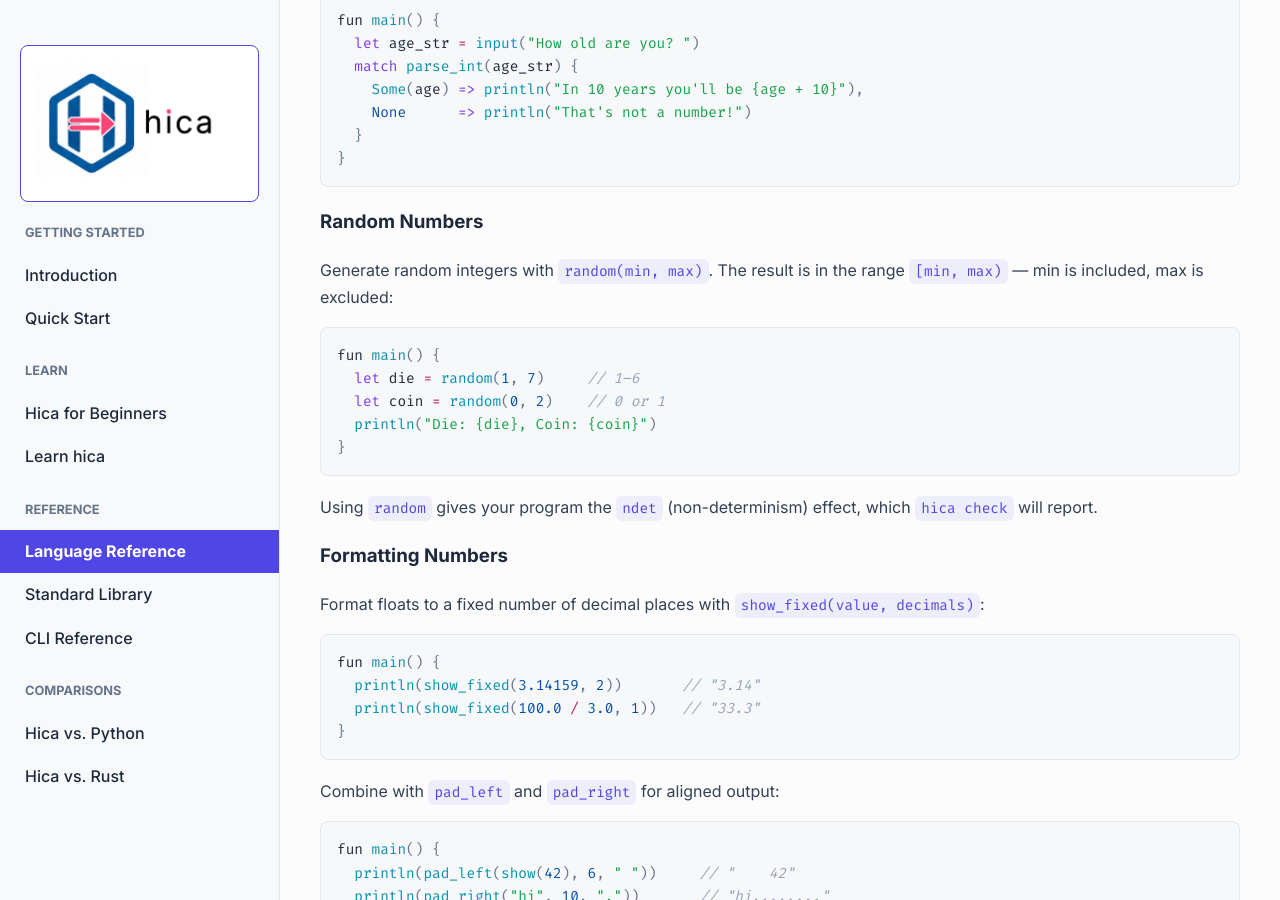
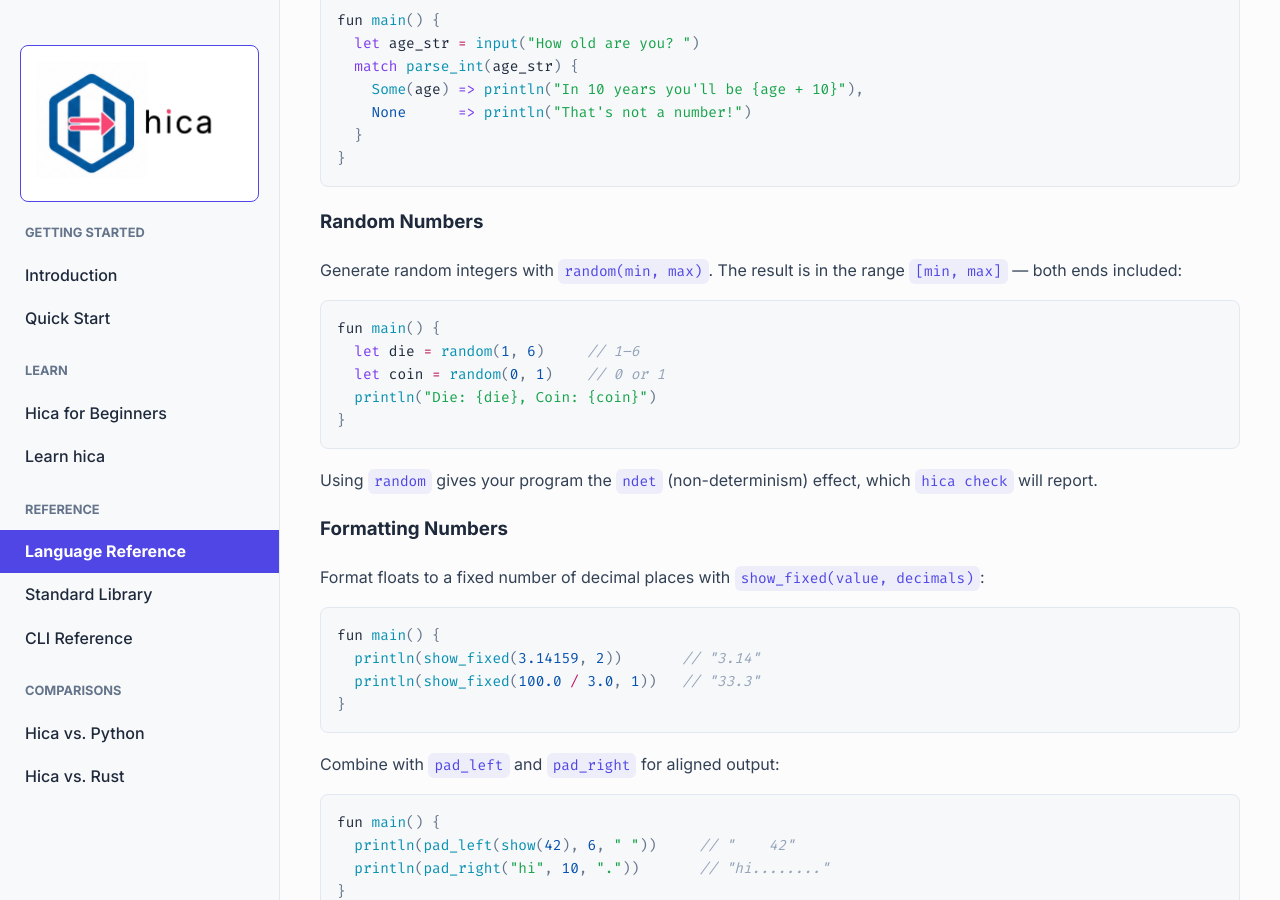
Before and after one commit to cladam/hica, a Jekyll site: the page built from docs/language-reference.md, in a window 1280 px wide and 900 px high, scrolled down 8946 px. Built offline with Jekyll 4.4.1, drawn with Linux system fonts in a browser that asks for light colours.

Commit message:
feat: update random() to use an inclusive range
Intent Log:
- Pre-sync safety snapshot
- Pre-sync safety snapshot

````diff
--- a/docs/language-reference.md
+++ b/docs/language-reference.md
@@ -405,12 +405,12 @@ fun main() {
 
 ### Random Numbers
 
-Generate random integers with `random(min, max)`. The result is in the range `[min, max)` — min is included, max is excluded:
+Generate random integers with `random(min, max)`. The result is in the range `[min, max]` — both ends included:
 
 ```rust
 fun main() {
-  let die = random(1, 7)     // 1–6
-  let coin = random(0, 2)    // 0 or 1
+  let die = random(1, 6)     // 1–6
+  let coin = random(0, 1)    // 0 or 1
   println("Die: {die}, Coin: {coin}")
 }
 ```
````
Also changed, not shown: docs/standard-library.md (+2 -2 lines), documentation/backlog.md (+1 -1 lines), prelude/README.md (+1 -1 lines), 3 other files.
